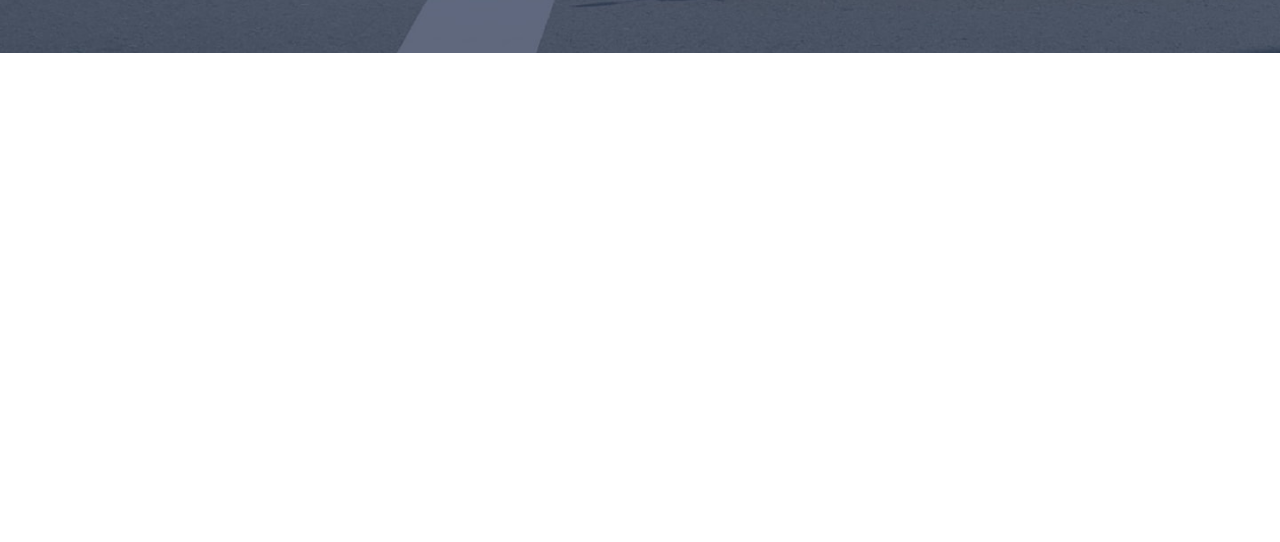
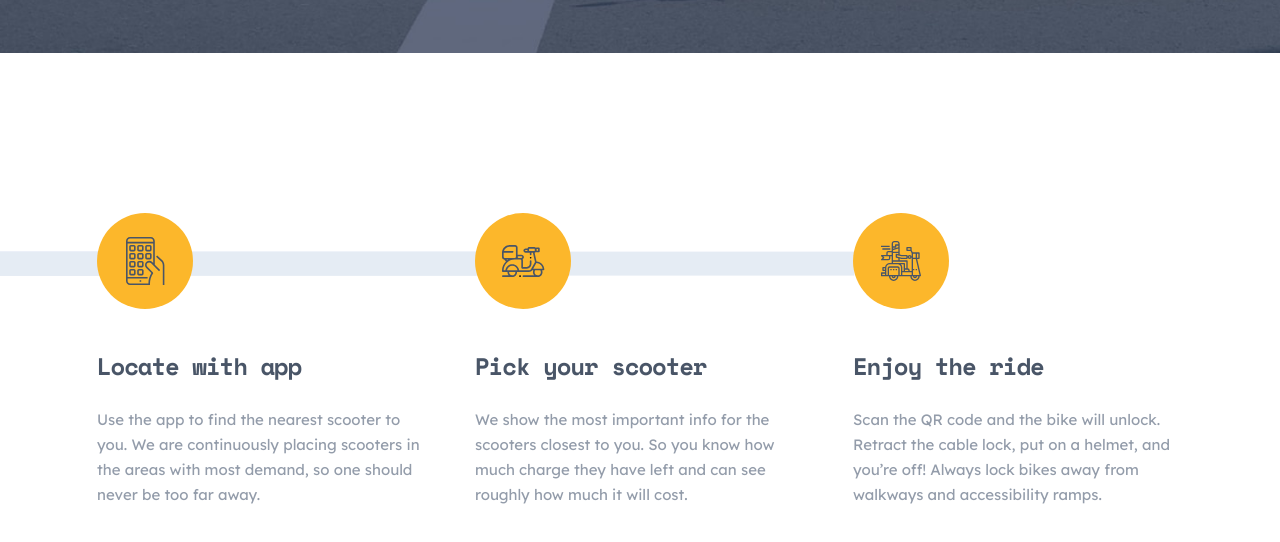
Before and after one commit to ShohruxSafarmatov/imtihon-standart, a plain HTML site: page index.html in a window 1280 px wide. Shown: the part 580-1122 px from the top of the page. Before the commit the page ends 800 px from the top, so only its background shows below. Drawn offline with nearby package versions, Linux system fonts and the light colour scheme.

Commit message:
Services

```diff
--- a/index.html
+++ b/index.html
@@ -80,12 +80,33 @@
       </div>
     </div>
   </section>
-  <section class="services">
+  <section id="services" class="services">
     <div class="services__container container">
       <ul class="services__list">
-        <li class="services__item"></li>
-        <li class="services__item"></li>
-        <li class="services__item"></li>
+        <li class="services__item">
+          <img class="services__img" src="img/locate.svg" alt="img">
+          <div>
+            <h2 class="services__title">Locate with app</h2>
+            <p class="services__text">Use the app to find the nearest scooter to you. We are continuously placing scooters in the areas with most demand, so one should never be too far away. </p>
+          </div>
+
+        </li>
+        <li class="services__item">
+          <img class="services__img" src="img/pick.svg" alt="img">
+          <div>
+            <h2 class="services__title">Pick your scooter</h2>
+            <p class="services__text">We show the most important info for the scooters closest to you. So you know how much charge they have left and can see roughly how much it will cost.</p>
+
+          </div>
+
+        </li>
+        <li class="services__item">
+          <img class="services__img" src="img/enjoy.svg" alt="img">
+<div>
+  <h2 class="services__title">Enjoy the ride</h2>
+  <p class="services__text">Scan the QR code and the bike will unlock. Retract the cable lock, put on a helmet, and you’re off! Always lock bikes away from walkways and accessibility ramps.</p>
+
+</div>        </li>
       </ul>
 
 
--- a/scss/blocks/_blocks.scss
+++ b/scss/blocks/_blocks.scss
@@ -2,3 +2,4 @@
 @import "container";
 @import "header";
 @import "hero";
+@import "services";
--- a/scss/blocks/_hero.scss
+++ b/scss/blocks/_hero.scss
@@ -15,6 +15,7 @@
   transform: translateX(95px);
   position: relative;
   margin-bottom: 5rem;
+  width: 500px;
 }
 .hero__text{
   @include hero__text;
@@ -26,35 +27,18 @@
   z-index: 1;
 }
 
-.hero__line__img{
-  left: -23.3%;
-}
-.hero__arrow__img{
-  right: 17%;
-}
+
 .hero__lines__img{
   position: absolute;
   top: 42%;
+  left: -52%;
+}
+
+.hero__arrow__img{
+  left: 90%;
 }
 
 
-@media only screen and (max-width:1070px) {
-  .hero__line__img{
-    left: -25.3%;
-  }
-  .hero__arrow__img{
-    right: 12%;
-  }
-}
-
-@media only screen and (max-width:1010px) {
-  .hero__line__img{
-    left: -27.3%;
-  }
-  .hero__arrow__img{
-    right: 6%;
-  }
-}
 
 
 @media only screen and (max-width:992px) {
@@ -78,21 +62,21 @@
   }
   .hero__texts{
     transform: translateX(0);
+    margin: 0 auto;
   }
-  .hero__arrow__img{
+  .hero__arrow__img {
     width: 447px;
     height: 138px;
-    left: 0;
-    transform: translate(-150px, 165px);
-   }
+    left: -50%;
+    top: 150%;
   }
+}
 
-  @media only screen and (max-width:576px) {
+@media only screen and (max-width:576px) {
 
-    .hero__arrow__img{
-      width: 447px;
-      height: 138px;
-      left: 0;
-      transform: translate(-80%, 165px);
-     }
+  .hero__arrow__img {
+    width: 500px;
+    height: 138px;
+    left: -66%;
   }
+}
--- /dev/null
+++ b/scss/blocks/_services.scss
@@ -0,0 +1,40 @@
+#services{
+  padding: 160px 0;
+}
+.services__list{
+  display: flex;
+  align-items: flex-start;
+  justify-content: space-between;
+}
+.services__item{
+  max-width: 350px;
+  padding: 0 10px;
+  position: relative;
+  &::before{
+    content: "";
+    position: absolute;
+    width: 70rem;
+    height: 1.5rem;
+    left: 0;
+    top: 4.8rem;
+    background-color: #E5ECF4;
+    transform: translate(-99%, -160%);
+    z-index: -1;
+  }
+}
+.services__img{
+  margin-bottom: 40px;
+}
+.services__title{
+  @include services__title;
+  margin-bottom: 27px;
+}
+.services__text{
+  @include text;
+}
+@media only sceen and (max-width:809px) {
+  .services__title {
+    font-size: 22px;
+    line-height: 26px;
+  }
+}
```
Also changed, not shown: css/main.css, css/main.min.css, img/enjoy.svg (added), img/line-2.png (added), img/locate.svg (added), img/pick.svg (added), 2 other files.
